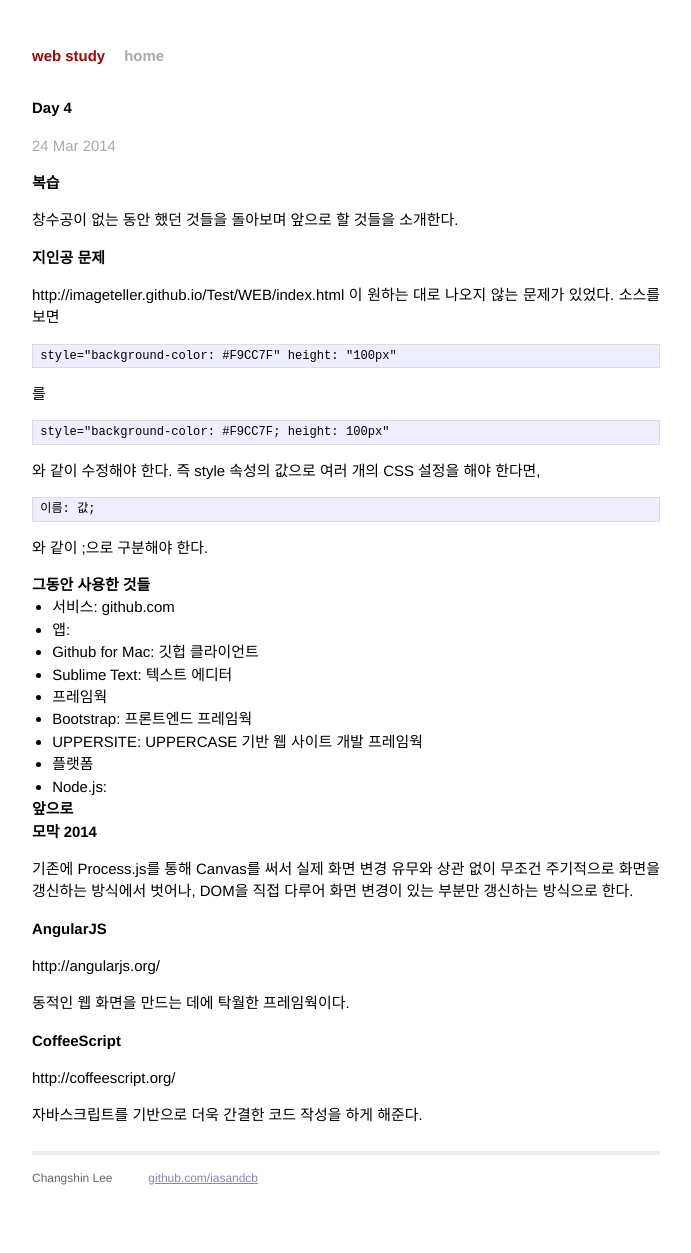
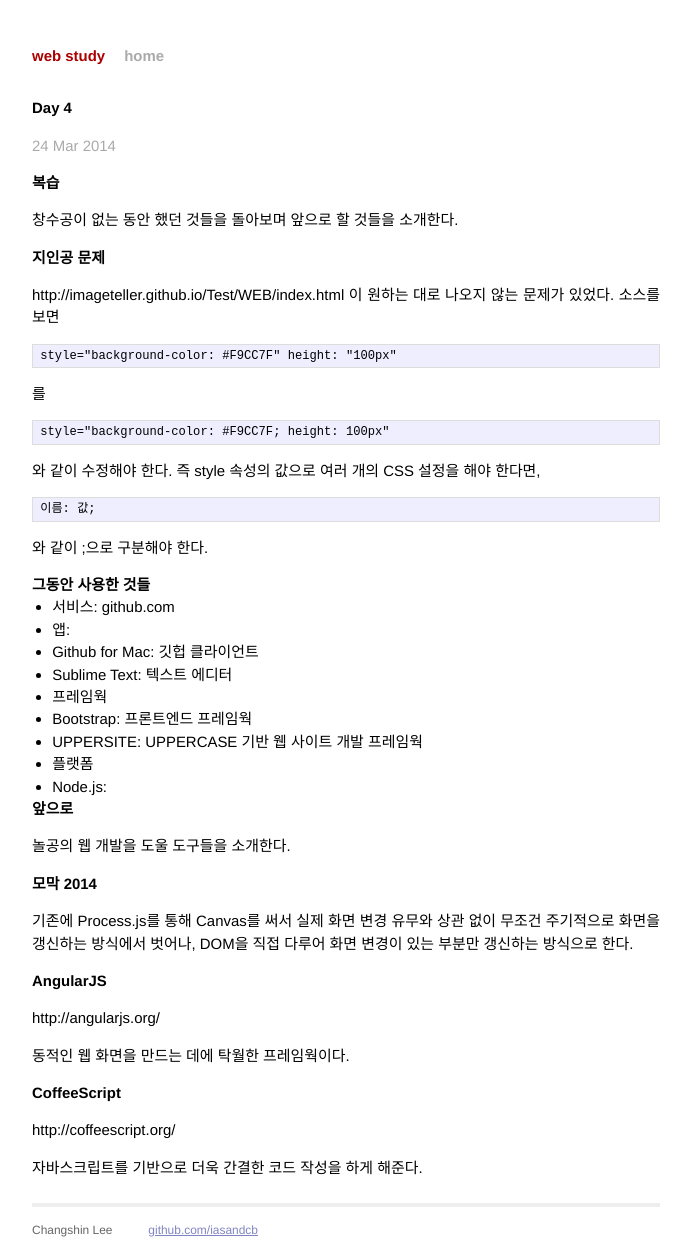
Before and after one commit to iasandcb/web-study, a Jekyll site: the page built from _posts/2014-03-24-day4.markdown, in a window 1280 px wide. Shown: the whole page, without its empty margins (294-985 px from the left). Built offline with Jekyll 4.4.1, drawn with Linux system fonts in a browser that asks for light colours; Markdown is read by kramdown in place of the engine named in the settings; before the commit the page ends 1201 px from its top, so only the background shows below that.

Commit message:
소제목을 설명했다

```diff
--- a/_posts/2014-03-24-day4.markdown
+++ b/_posts/2014-03-24-day4.markdown
@@ -39,6 +39,8 @@
 
 ## 앞으로
 
+놀공의 웹 개발을 도울 도구들을 소개한다.
+
 ### 모막 2014
 
 기존에 Process.js를 통해 Canvas를 써서 실제 화면 변경 유무와 상관 없이
```
